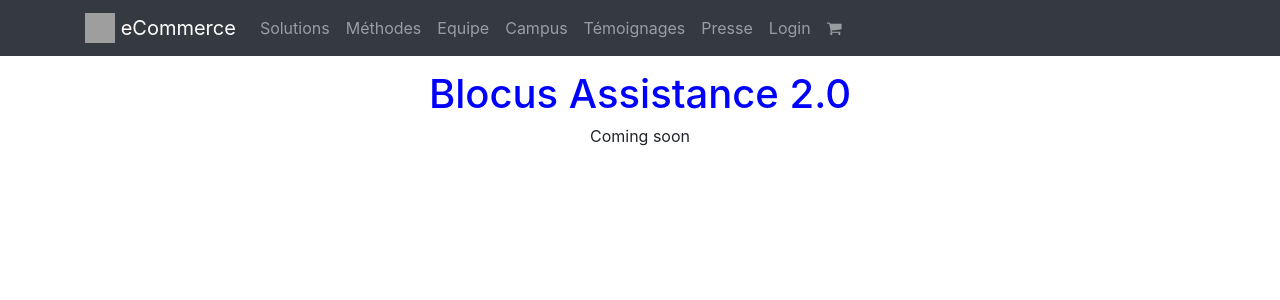
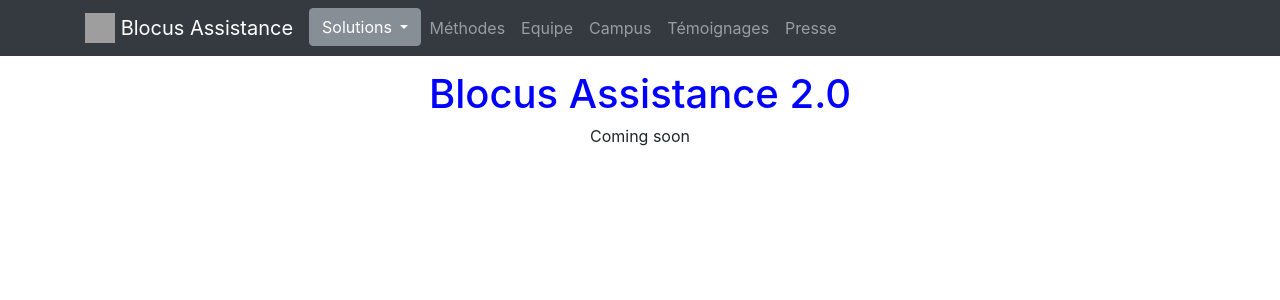
Before and after one commit to pierrecollinet/blocusassistance2, a Django app: page / in a window 1280 px wide. Shown: the top 300 px of the page. Run offline with Django 3.2, Linux system fonts and the light colour scheme; some libraries are stand-ins or nearby versions; grey boxes are pictures that could not be loaded.

Commit message:
js en différé

```diff
--- a/ba2/settings/base.py
+++ b/ba2/settings/base.py
@@ -46,6 +46,7 @@ INSTALLED_APPS = (
     'django.contrib.staticfiles',
 
     'storages',
+
 )
 
 MIDDLEWARE_CLASSES = (
--- a/ba2/settings/production.py
+++ b/ba2/settings/production.py
@@ -51,6 +51,7 @@ INSTALLED_APPS = (
     'django.contrib.staticfiles',
 
     'storages',
+
 )
 
 MIDDLEWARE_CLASSES = (
--- a/ba2/templates/base.html
+++ b/ba2/templates/base.html
@@ -8,10 +8,11 @@
       <title>Blocus Assistance - {% block title %}{% endblock %}</title>
         {% include 'base/css.html' %}
         {% include 'base/favicon.html' %}
+
         {% block base_head %}{% endblock %}
     </head>
     <body>
-      {% include 'base/navbar.html' with brand_name='eCommerce' %}
+      {% include 'base/navbar.html' with brand_name='Blocus Assistance' %}
       <div class='container'>
         {% if messages %}
       <div class="alert alert-success messages">
--- a/ba2/templates/base/js.html
+++ b/ba2/templates/base/js.html
@@ -11,7 +11,7 @@ slim is missing ajax -->
 
 
 <!-- jquery-confirm JS -->
-<script src="https://cdnjs.cloudflare.com/ajax/libs/jquery-confirm/3.3.0/jquery-confirm.min.js"></script>
+<script async src="https://cdnjs.cloudflare.com/ajax/libs/jquery-confirm/3.3.0/jquery-confirm.min.js"></script>
 
 <!-- js Render -->
 <script src='https://cdnjs.cloudflare.com/ajax/libs/jsrender/0.9.88/jsrender.min.js'></script>
--- a/ba2/templates/base/navbar.html
+++ b/ba2/templates/base/navbar.html
@@ -12,16 +12,26 @@
    <div class='container'>
   <a class="navbar-brand" href="{{ home_url }}">
     <img src="//getbootstrap.com/assets/brand/bootstrap-solid.svg" width="30" height="30" class="d-inline-block align-top" alt="">
-    {% if brand_name %} {{brand_name }} {% else %}CFE eCommerce {% endif %}
+    {% if brand_name %} {{brand_name }} {% else %}Blocus Assistance{% endif %}
   </a>
   <button class="navbar-toggler" type="button" data-toggle="collapse" data-target="#navbarSupportedContent" aria-controls="navbarSupportedContent" aria-expanded="false" aria-label="Toggle navigation">
     <span class="navbar-toggler-icon"></span>
   </button>
 
   <div class="collapse navbar-collapse" id="navbarSupportedContent">
-    <ul class="navbar-nav mr-auto">
-      <li class="nav-item {% if request.path == home_url %}active{% endif %}">
-        <a class="nav-link" href="{{ home_url }}">Solutions <span class="sr-only">(current)</span></a>
+    <ul class="navbar-nav mr-auto text-right">
+      <li>
+        <div class="dropdown">
+          <button class="btn btn-secondary dropdown-toggle" type="button" id="dropdownMenuButton" data-toggle="dropdown" aria-haspopup="true" aria-expanded="false">
+            Solutions
+          </button>
+          <div class="dropdown-menu" aria-labelledby="dropdownMenuButton">
+            <a class="dropdown-item" href="#">Blocus Assistés</a>
+            <a class="dropdown-item" href="#">Cours Particuliers</a>
+            <a class="dropdown-item" href="#">Coaching</a>
+            <a class="dropdown-item" href="#">Modules</a>
+          </div>
+        </div>
       </li>
       <li class="nav-item {% if request.path == contact_url %}active{% endif %}">
         <a class="nav-link" href="{{ contact_url }}">Méthodes</a>
@@ -39,15 +49,6 @@
        <li class="nav-item {% if request.path == register_url %}active{% endif %}">
         <a class="nav-link" href="{{ register_url }}">Presse</a>
       </li>
-      <li class="nav-item {% if request.path == login_url %}active{% endif %}">
-        <a class="nav-link" href="{{ login_url }}">Login</a>
-      </li>
-
-      <li class="nav-item {% if request.path == cart_url %}active{% endif %}">
-        <a class="nav-link" href="{{ cart_url }}"><span class='navbar-cart-count'>{{ request.session.cart_items }}</span> <i class="fa fa-shopping-cart" aria-hidden="true"></i></a>
-      </li>
-
-
     </ul>
   </div>
 </div>
```
Also changed, not shown: ba2/templates/welcome.html (+28 -0 lines).
